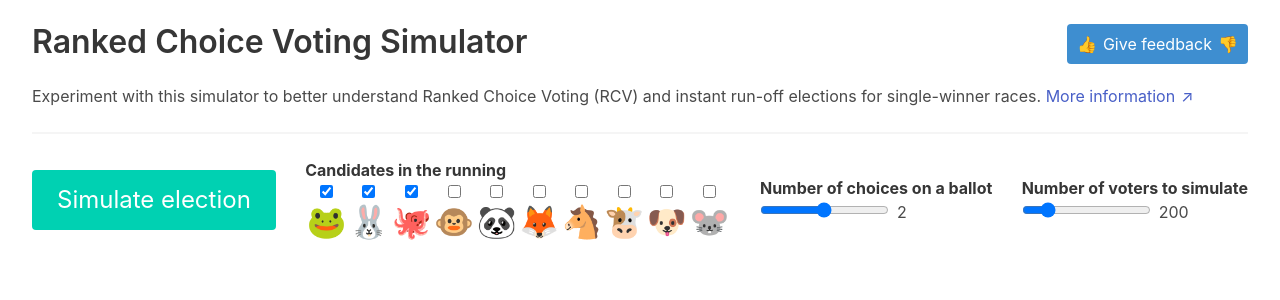
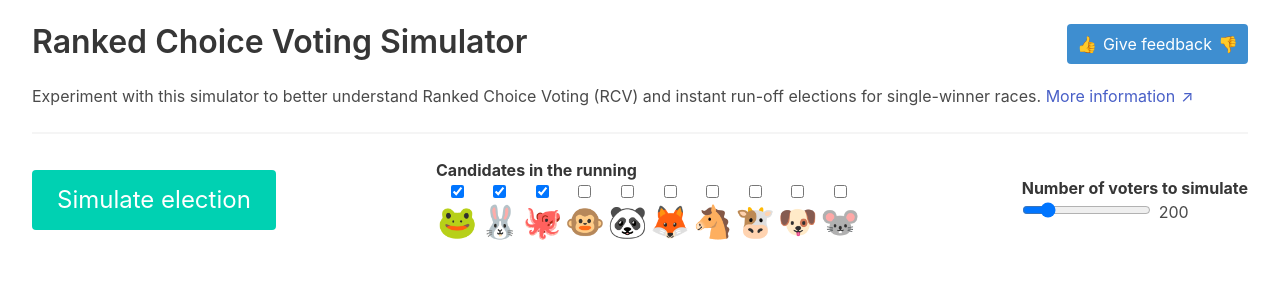
Before and after one commit to jonashw/instant-runoff-election-demo, a React (Create React App) app: page / in a window 1280 px wide. Shown: the top 300 px of the page. Built offline with nearby package versions, Linux system fonts and the light colour scheme.

Commit message:
simplify options: choiceCount now === # candidates in the running (input from fairvote.org staff)

```diff
--- a/src/App.js
+++ b/src/App.js
@@ -36,12 +36,11 @@ export default function App() {
   var allCandidates = "🐸,🐰,🐙,🐵,🐼,🦊,🐴,🐮,🐶,🐭".split(",");
   const defaultSettings = () => ({
     candidatesInTheRunning: Object.fromEntries(allCandidates.map((c,i) => [c, i <= 2])),
-    choiceCount: 2,
     ballotCount: 200
   });
   const [settings, setSettings] = React.useState(defaultSettings());
   const candidates = allCandidates.filter((c) => settings.candidatesInTheRunning[c]);
-  const genBallots = () => BallotDemoData.simpleRandom(settings.choiceCount, settings.ballotCount, candidates);
+  const genBallots = () => BallotDemoData.simpleRandom(candidates.length, settings.ballotCount, candidates);
   const [result, setResult] = React.useState(undefined);
   const [tabId, setTabId] = React.useState(0);
 
@@ -122,19 +121,6 @@ export default function App() {
             </div>
           </div>
           <div>
-            <strong>Number of choices on a ballot</strong>
-            <br />
-            <input
-              className="mr-2"
-              type="range"
-              min="1"
-              max="3"
-              value={settings.choiceCount}
-              onChange={(e) => setSettings({...settings, choiceCount: parseInt(e.target.value, 10)})}
-            />
-            {settings.choiceCount}
-          </div>
-          <div>
             <strong>Number of voters to simulate</strong>
             <br />
             <input
@@ -149,14 +135,6 @@ export default function App() {
             {settings.ballotCount}
           </div>
         </div>
-        {settings.choiceCount === 1 && (
-          <QuickInfo>
-            Traditional elections allow voters only a single choice.{" "}
-            <strong>
-              Enable 2 choices or more for a more interesting instant run-off election.
-            </strong>
-          </QuickInfo>
-        )}
 
         {candidates.length < 3 && (
           <QuickInfo>
```
Also changed, not shown: 1 other file (tests, documents, lock files or other folders).
